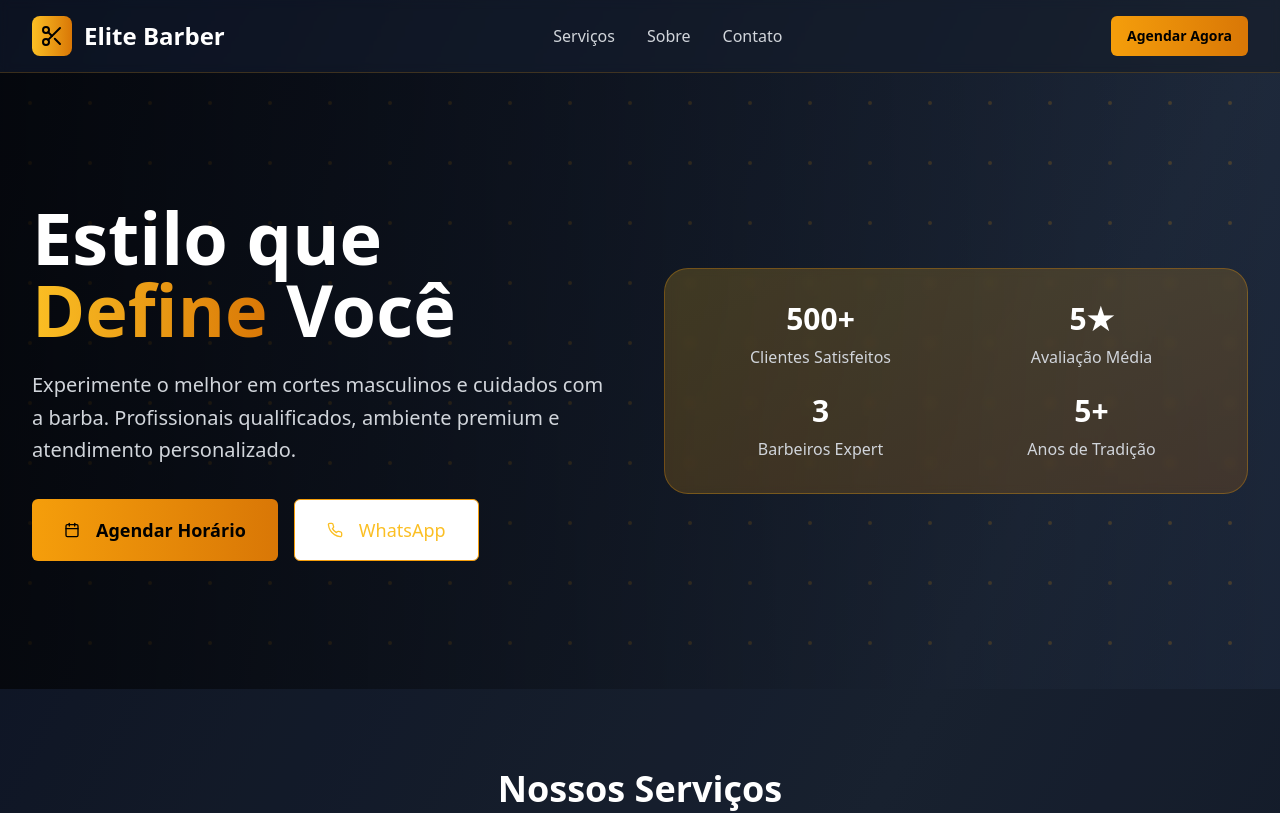
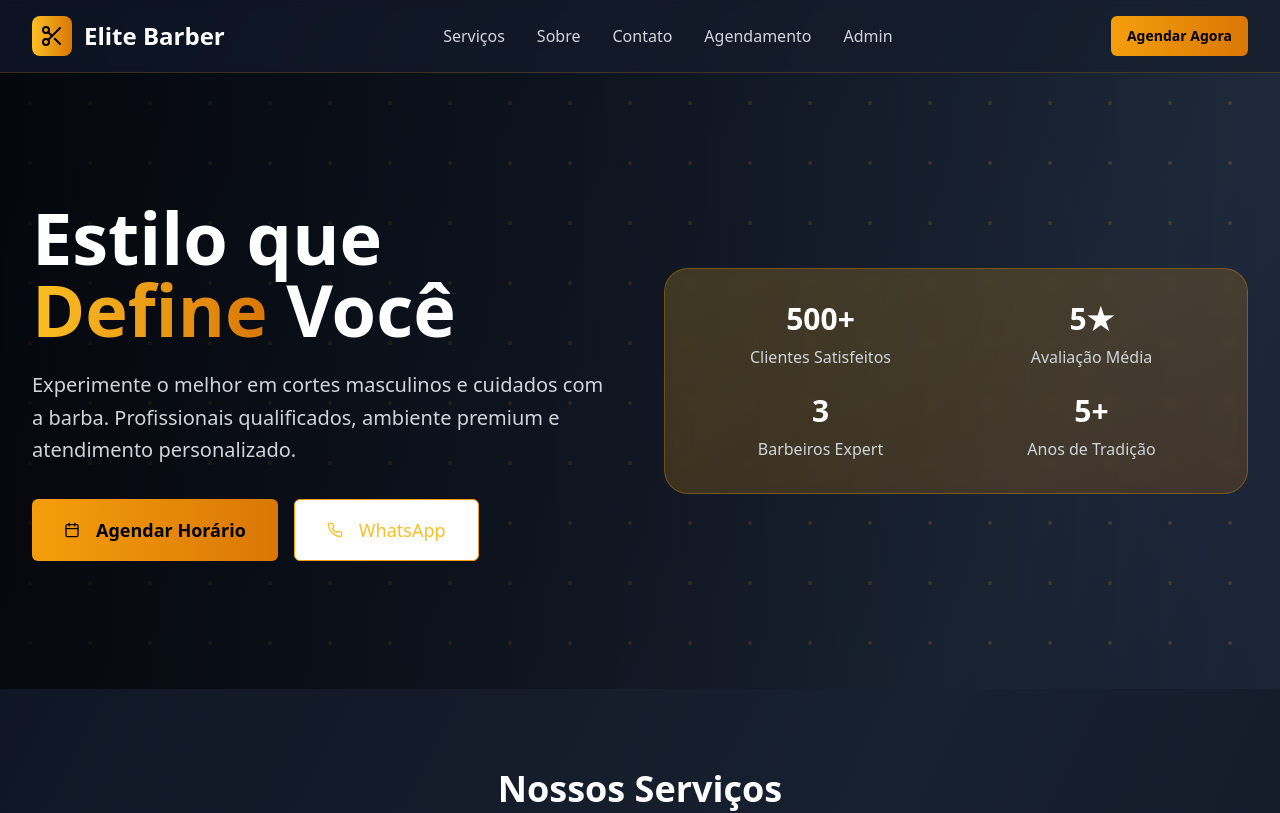
Before and after one commit to rpironato1/agendar-simples-barbearia, a React (Vite) app: page / in a window 1280 px wide. Shown: the top 813 px of the page. Built offline with nearby package versions, Linux system fonts and the light colour scheme.

Commit message:
Add navigation options to menu
Implement navigation options within the application's menu.

```diff
--- a/src/pages/Index.tsx
+++ b/src/pages/Index.tsx
@@ -40,6 +40,18 @@ const Index = () => {
               <a href="#servicos" className="text-gray-300 hover:text-amber-400 transition-colors">Serviços</a>
               <a href="#sobre" className="text-gray-300 hover:text-amber-400 transition-colors">Sobre</a>
               <a href="#contato" className="text-gray-300 hover:text-amber-400 transition-colors">Contato</a>
+              <button
+                onClick={() => navigate('/booking')}
+                className="text-gray-300 hover:text-amber-400 transition-colors"
+              >
+                Agendamento
+              </button>
+              <button
+                onClick={() => navigate('/admin')}
+                className="text-gray-300 hover:text-amber-400 transition-colors"
+              >
+                Admin
+              </button>
             </nav>
             <Button
               onClick={() => navigate('/booking')}
```
